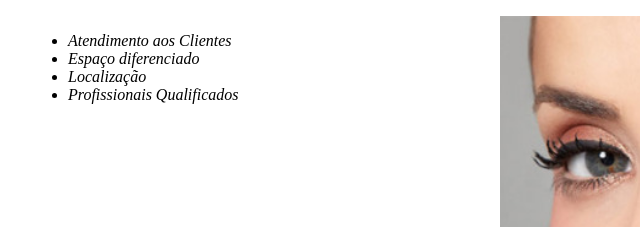
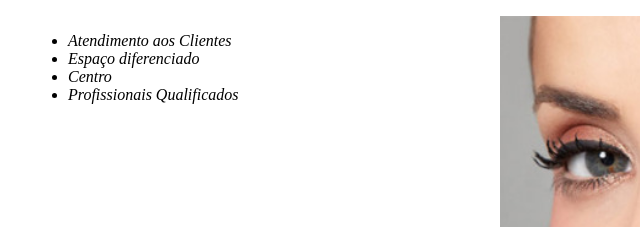
Before and after one commit to karolainemarques/makes_karol, a plain HTML site: page index.html in a window 1280 px wide. Shown: the part 1169-1396 px from the top of the page, 0-640 px from the left. Drawn offline with Linux system fonts and the light colour scheme.

Commit message:
Update index.html

```diff
--- a/index.html
+++ b/index.html
@@ -25,7 +25,7 @@
 			<ul>
 				<li class="itens">Atendimento aos Clientes</li>
 				<li class="itens">Espaço diferenciado</li>
-				<li class="itens">Localização</li>
+				<li class="itens">Centro</li>
 				<li class="itens">Profissionais Qualificados</li>
 			</ul>
 
```
